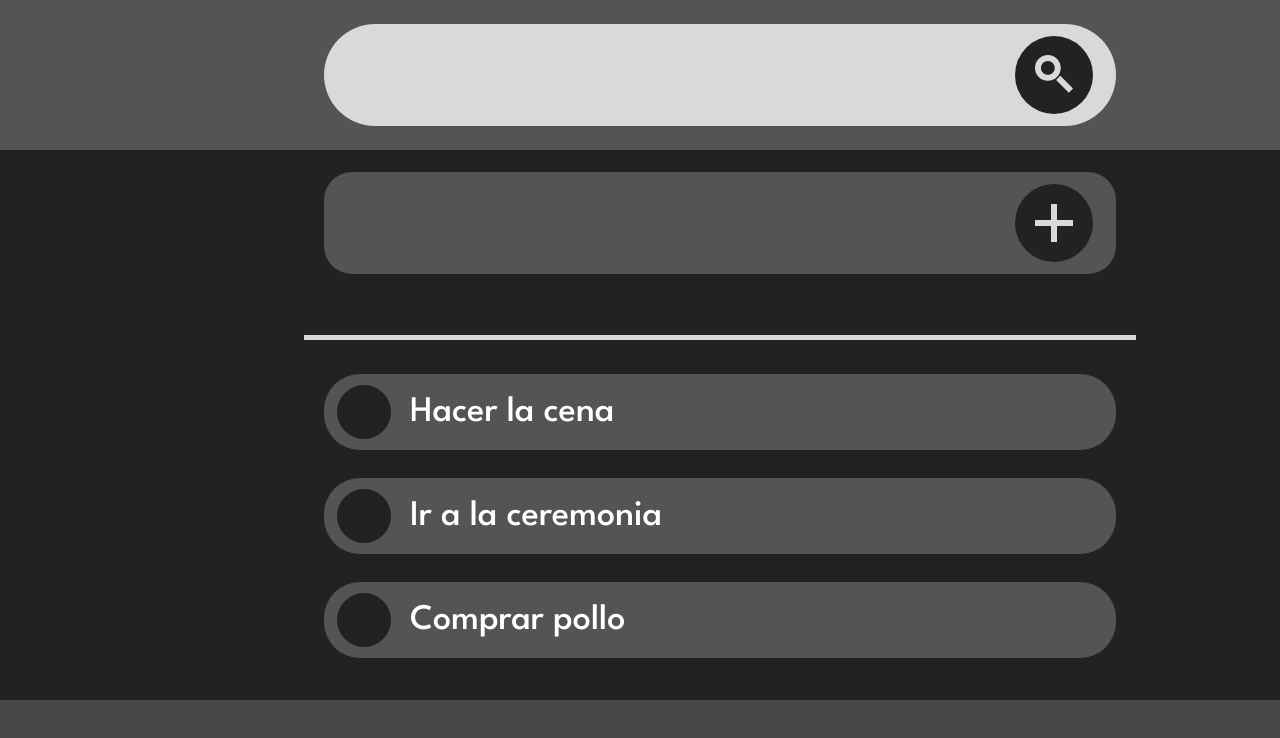
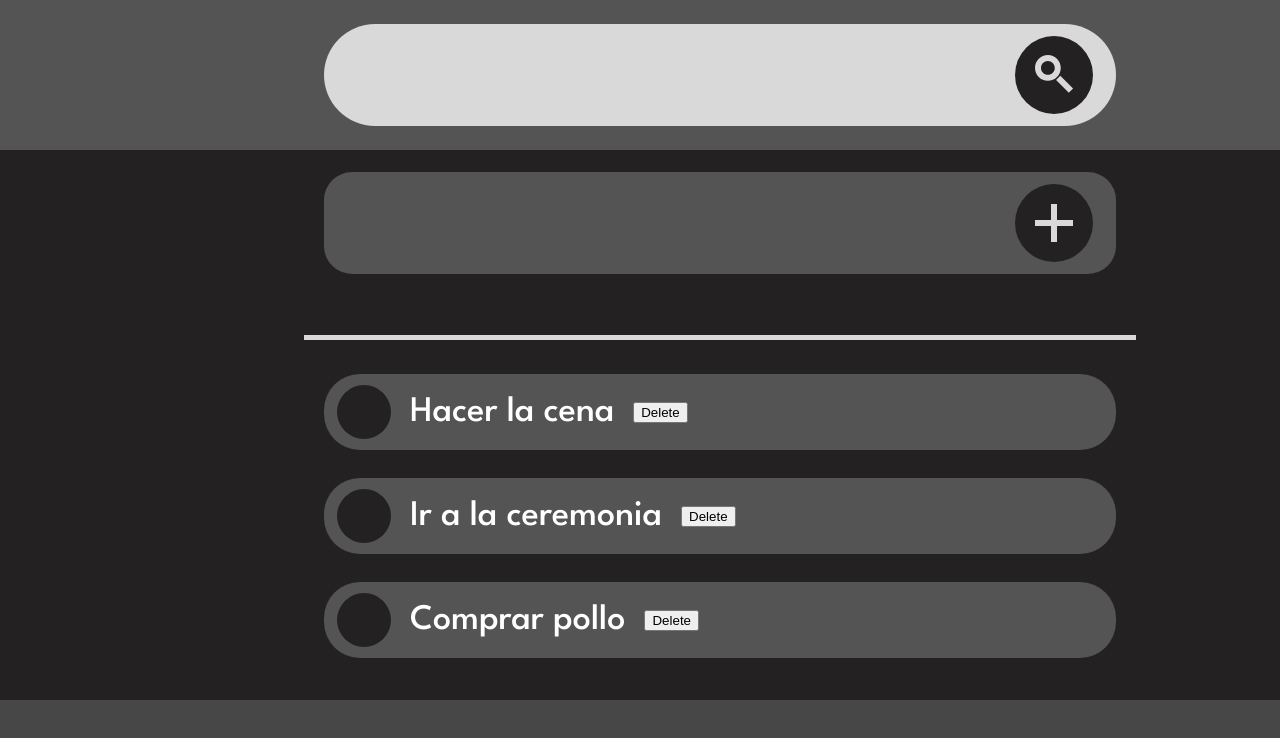
Before and after one commit to GosuBoy/TodoApp-FRONTEND, a React (Vite) app: page / in a window 1280 px wide. Shown: the top 738 px of the page. Built offline with nearby package versions, Linux system fonts and the light colour scheme.

Commit message:
add delete button and onDelete state

```diff
--- a/src/components/TodoItem.jsx
+++ b/src/components/TodoItem.jsx
@@ -1,16 +1,23 @@
-import item from '../styles/item.module.css'
+import item from '../styles/item.module.css';
 
-function TodoItem ( { data , onEdit } ) {
+function TodoItem({ data, onEdit, onDelete }) {
+  const handleDelete = () => {
+
+    onDelete(data.id);
+  };
+
   return (
-    <li className={`${item['todoItem']} ${data.completed?item['Completed']:''}`} id={data.id} >
+    <li className={`${item['todoItem']} ${data.completed ? item['Completed'] : ''}`} id={data.id}>
       <div
-        className={`${item['todoItem__Checkbox']} ${data.completed?item['todoItem__Checkbox__Completed']:''}`}
+        className={`${item['todoItem__Checkbox']} ${data.completed ? item['todoItem__Checkbox__Completed'] : ''}`}
         onClick={onEdit}
-      >
-      </div>
-      { data.name }
+      ></div>
+      {data.name}
+      <button className={item['todoItem__DeleteButton']} onClick={handleDelete}>
+        Delete
+      </button>
     </li>
-  )
+  );
 }
 
-export default TodoItem
+export default TodoItem;
--- a/src/components/TodoList.jsx
+++ b/src/components/TodoList.jsx
@@ -1,16 +1,19 @@
-import TodoItem from "./TodoItem"
+import TodoItem from "./TodoItem";
+import styles from "../styles/list.module.css";
 
-import styles from "../styles/list.module.css"
+function TodoList({ list, handler, onDelete }) {
+  const handleDelete = (itemId) => {
 
-function TodoList( { list , handler } ) {
-    return (
-        <ol className={styles['todoList']}>
-            {
-            //list.map((item) => ( <li key={item.id}>{item.name}</li> ))
-            list.map((item) => ( <TodoItem key={item.id} data={item}  onEdit={handler} />))
-            }
-        </ol>
+    onDelete(itemId);
+  };
+
+  return (
+    <ol className={styles['todoList']}>
+      {list.map((item) => (
+        <TodoItem key={item.id} data={item} onEdit={handler} onDelete={handleDelete} />
+      ))}
+    </ol>
   );
 }
 
-export { TodoList};
+export { TodoList };
```
